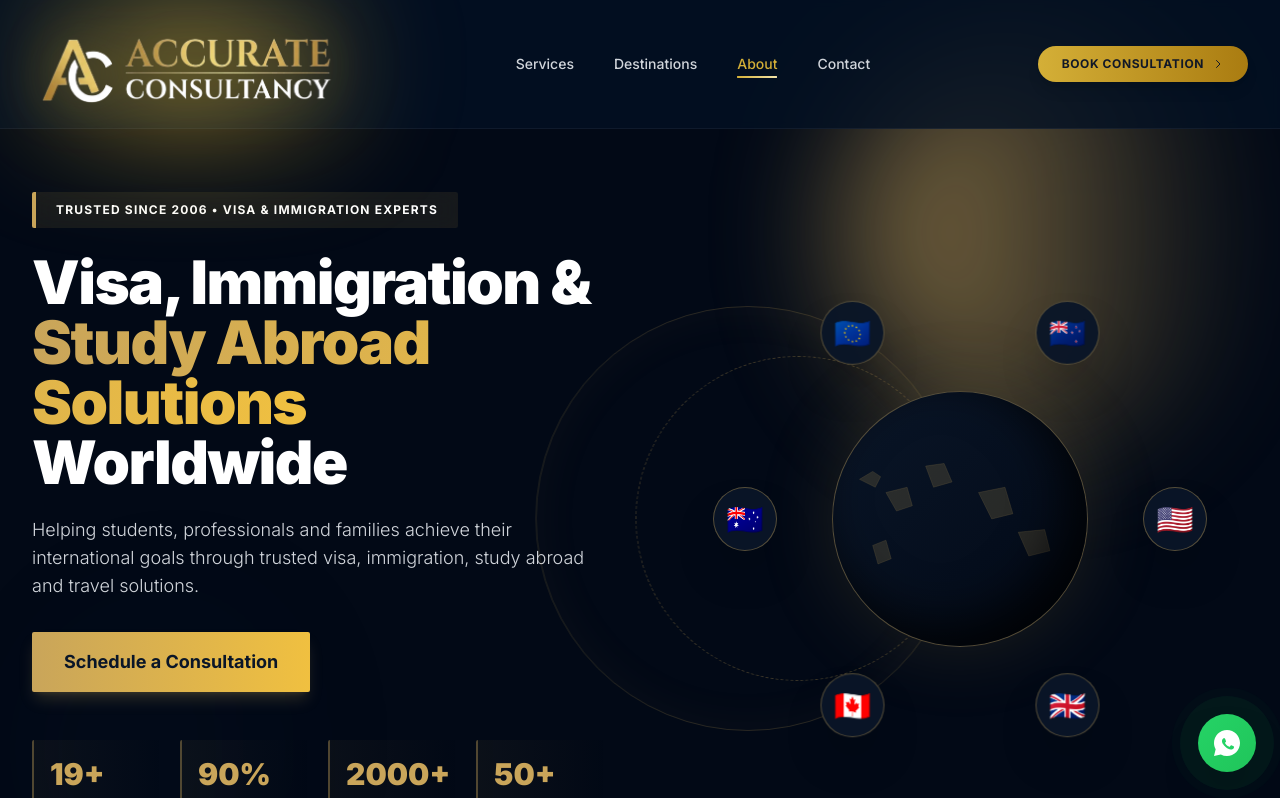
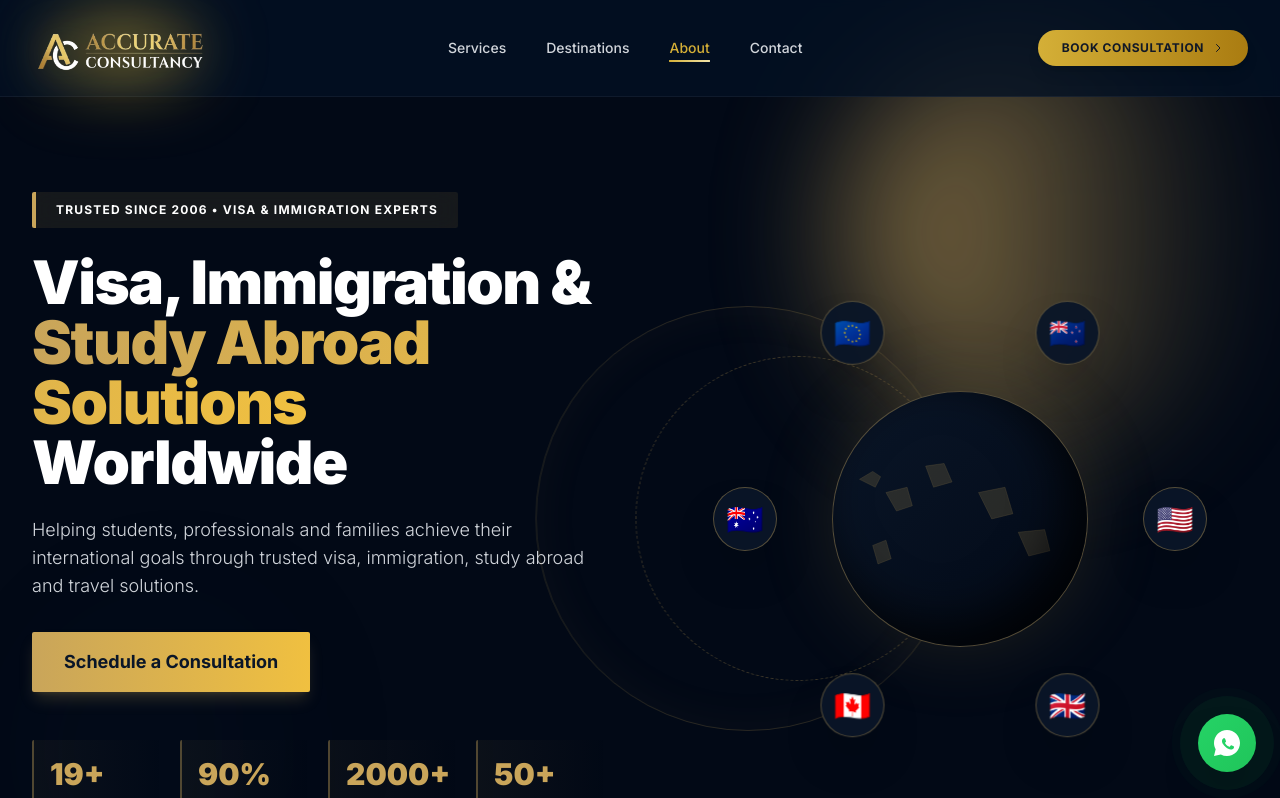
Before and after one commit to imran1001/Accurate-ConsultancyV3, a React (Vite) app: page / in a window 1280 px wide. Shown: the top 798 px of the page. Built offline with nearby package versions, Linux system fonts and the light colour scheme.

Commit message:
Refactor Navbar component for logo and header height

```diff
--- a/src/components/Navbar.jsx
+++ b/src/components/Navbar.jsx
@@ -57,8 +57,8 @@ export default function Navbar() {
       }`}
     >
       <div className="max-w-7xl mx-auto px-4 sm:px-6 lg:px-8">
-        {/* Adjusted header height to accommodate the larger logo */}
-        <div className="flex items-center justify-between h-24 md:h-28 lg:h-32">
+        {/* Perfectly balanced header heights */}
+        <div className="flex items-center justify-between h-16 sm:h-20 md:h-22 lg:h-24">
 
           {/* ===== BRAND LOGO with Glow ===== */}
           <div
@@ -71,18 +71,18 @@ export default function Navbar() {
                 className="absolute inset-0 blur-2xl opacity-60 group-hover:opacity-100 transition-opacity duration-700"
                 style={{
                   background: 'radial-gradient(circle, rgba(212,175,55,0.5), transparent 70%)',
-                  transform: 'scale(1.8)',
-                  filter: 'blur(25px)',
+                  transform: 'scale(1.5)',
+                  filter: 'blur(20px)',
                 }}
               />
 
-              {/* Increased Logo Image Sizes */}
+              {/* Sleek, optimized logo proportions */}
               <img
                 src="/logo.webp"
                 alt="Accurate Consultancy"
-                className="relative h-16 sm:h-20 md:h-24 lg:h-28 object-contain transition-all duration-500 group-hover:scale-105"
+                className="relative h-11 sm:h-14 md:h-16 lg:h-18 object-contain transition-all duration-500 group-hover:scale-105"
                 style={{
-                  filter: 'drop-shadow(0 0 25px rgba(212,175,55,0.3)) drop-shadow(0 0 50px rgba(212,175,55,0.15))',
+                  filter: 'drop-shadow(0 0 20px rgba(212,175,55,0.25)) drop-shadow(0 0 40px rgba(212,175,55,0.12))',
                 }}
               />
             </div>
```
